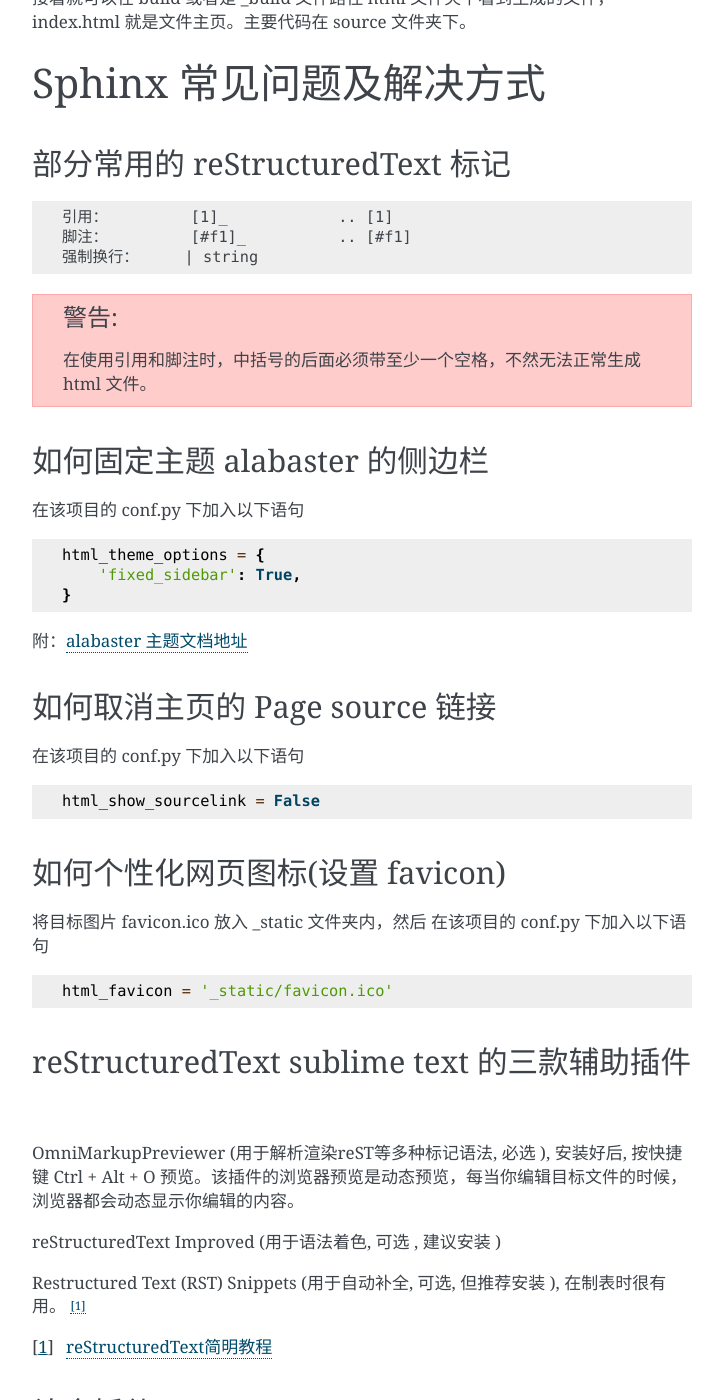
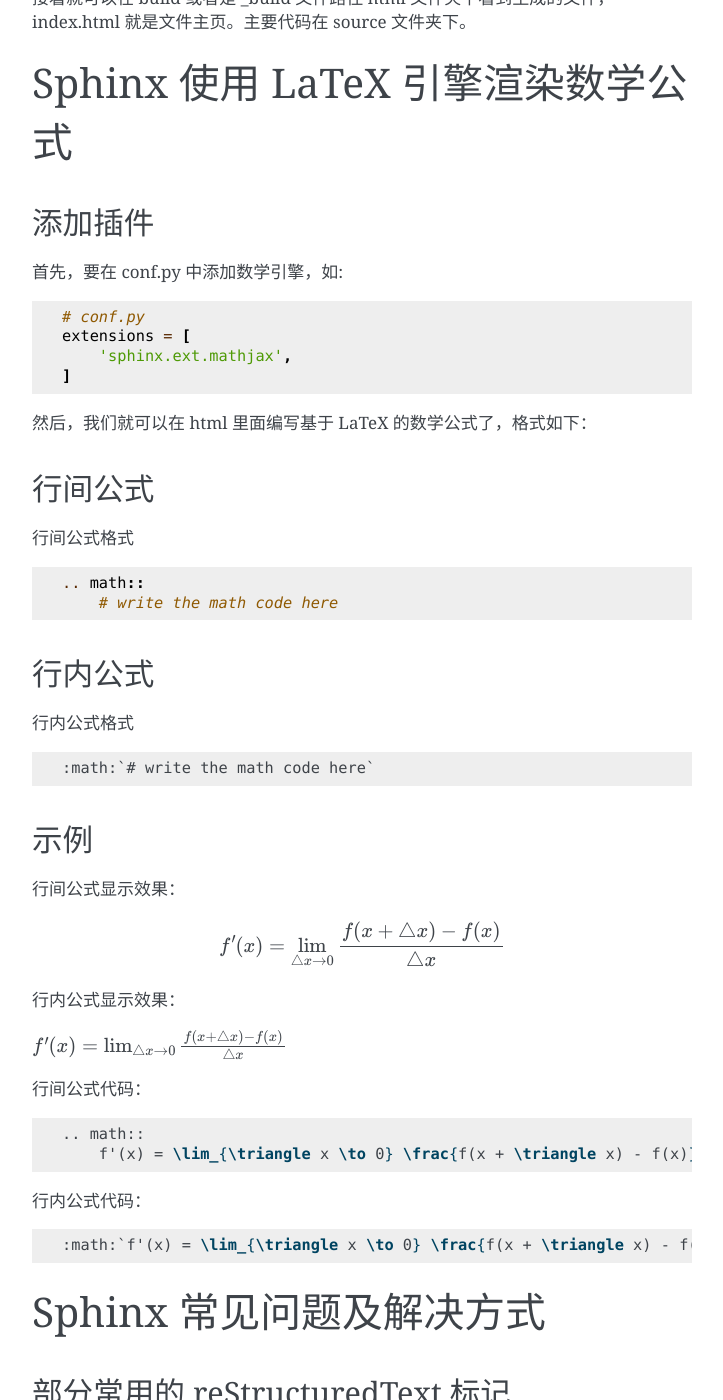
Before and after one commit to suifengpiaoyang/Sphinx-notes, a Sphinx documentation site: the page built from source/sphinx.rst, in a window 1280 px wide and 1400 px high, scrolled down 1174 px. Shown: the whole window, without its empty margins (388-1111 px from the left). Built offline with Sphinx 7.4.7, drawn with Linux system fonts in a browser that asks for light colours; some of the changed text lies outside the part shown.

Commit message:
新增使用LaTeX渲染数学公式部分

```diff
--- a/source/sphinx.rst
+++ b/source/sphinx.rst
@@ -64,6 +64,73 @@
 
 接着就可以在 build 或者是 _build 文件路径 html 文件夹下看到生成的文件，
 index.html 就是文件主页。主要代码在 source 文件夹下。
+
+
+**********************************
+Sphinx 使用 LaTeX 引擎渲染数学公式
+**********************************
+
+添加插件
+========
+
+首先，要在 conf.py 中添加数学引擎，如:
+
+.. code-block:: python
+
+    # conf.py
+    extensions = [
+        'sphinx.ext.mathjax',
+    ]
+
+然后，我们就可以在 html 里面编写基于 LaTeX 的数学公式了，格式如下：
+
+行间公式
+=========
+
+行间公式格式
+
+.. code-block::
+
+    .. math::
+        # write the math code here
+
+
+行内公式
+==========
+
+行内公式格式
+
+.. code-block::
+
+    :math:`# write the math code here`
+
+
+示例
+====
+
+行间公式显示效果：
+
+.. math::
+    f'(x) = \lim_{\triangle x \to 0} \frac{f(x + \triangle x) - f(x)}{\triangle x}
+
+行内公式显示效果：
+
+:math:`f'(x) = \lim_{\triangle x \to 0} \frac{f(x + \triangle x) - f(x)}{\triangle x}`
+
+
+行间公式代码：
+
+.. code-block:: LaTeX
+
+    .. math::
+        f'(x) = \lim_{\triangle x \to 0} \frac{f(x + \triangle x) - f(x)}{\triangle x}
+
+
+行内公式代码：
+
+.. code-block:: LaTeX
+
+    :math:`f'(x) = \lim_{\triangle x \to 0} \frac{f(x + \triangle x) - f(x)}{\triangle x}`
 
 
 *************************
```
